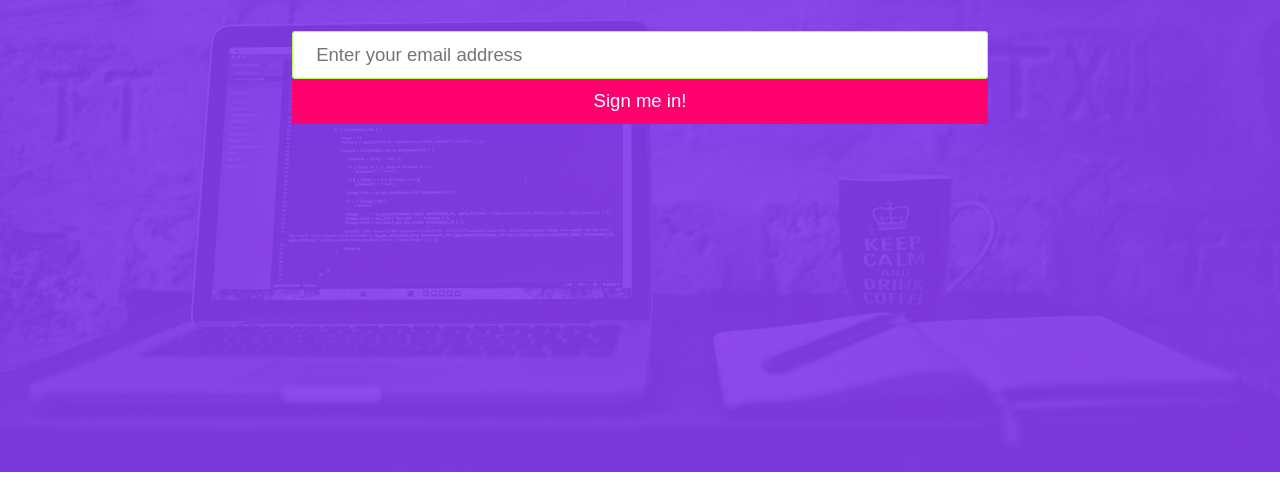
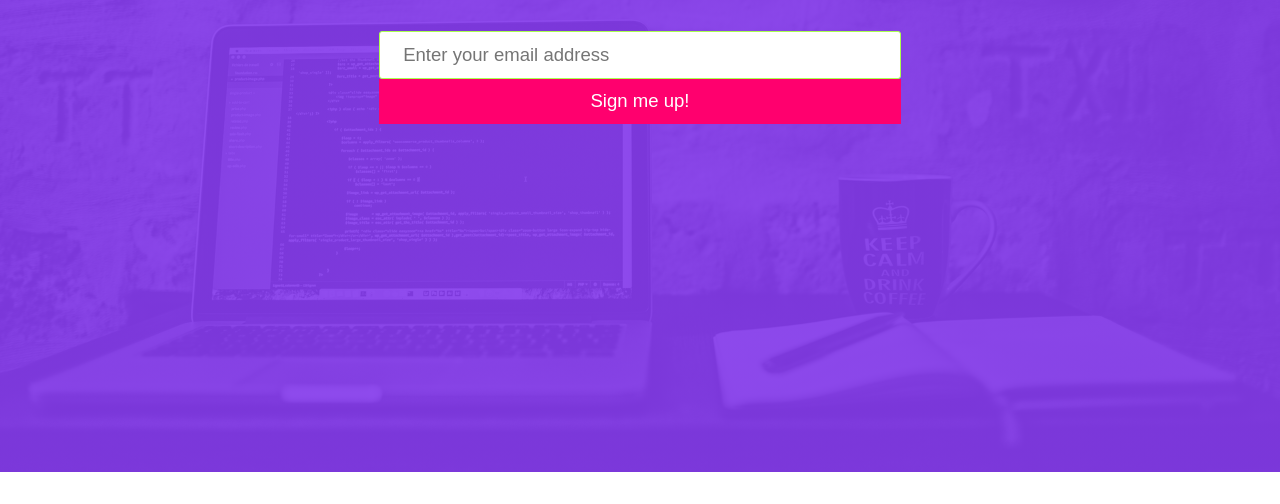
Before and after one commit to kolodziejm/blog, a Gatsby site: page / in a window 1280 px wide. Shown: the part 247-751 px from the top of the page. Built offline with nearby package versions, Linux system fonts and the light colour scheme; Gatsby itself is replaced by a stand-in of ours; some packages are replaced by stand-ins of ours.

Commit message:
Fixed cta submit text

```diff
--- a/src/components/cta/Form.js
+++ b/src/components/cta/Form.js
@@ -1,7 +1,7 @@
 import styled from 'styled-components';
 
 export default styled.form`
-    max-width: 60rem;
+    max-width: 45rem;
     margin: 0 auto;
     display: flex;
     flex-direction: column;
--- a/src/pages/index.js
+++ b/src/pages/index.js
@@ -73,7 +73,7 @@ class BlogIndex extends React.Component {
           <CtaExtra margin="0 0 3rem 0">Extra tips, challenges, ideas and much more!</CtaExtra>
           <Form>
             <CtaInput type="email" placeholder="Enter your email address" />
-            <CtaSubmit type="submit" value="Sign me in!" />
+            <CtaSubmit type="submit" value="Sign me up!" />
           </Form>
         </Container>
         <PageHeader margin="3rem 0 3rem 0">Latest posts</PageHeader>
```
